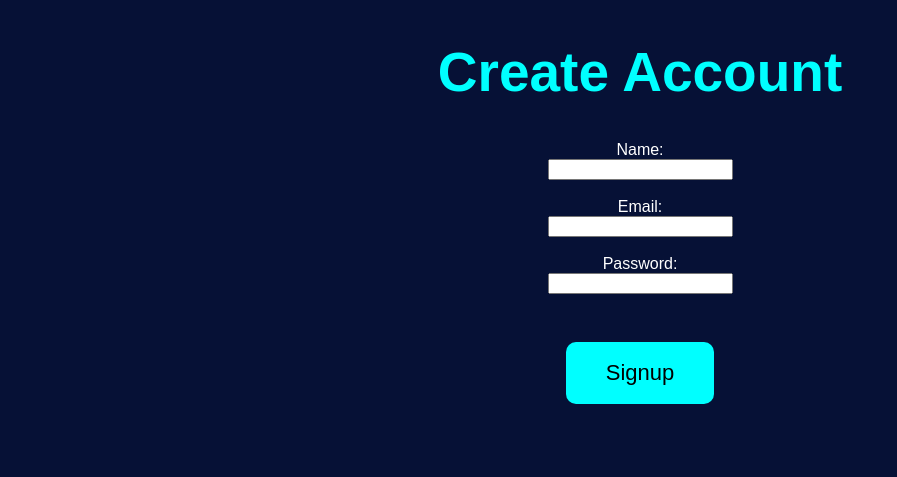
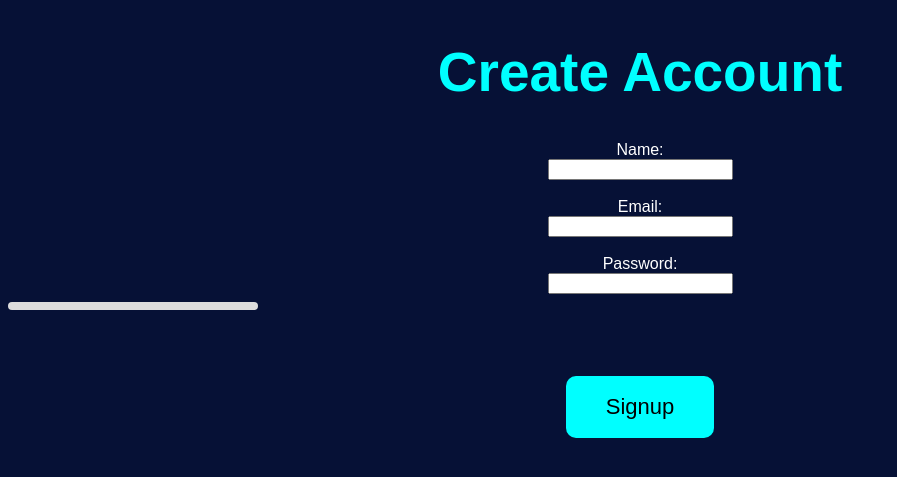
Before and after one commit to f2024408136-coder/CyberGuardian, a Flask app: page /signup in a window 1280 px wide. Shown: the top 477 px of the page, without its empty margins (0-897 px from the left). Run offline with Flask 3, Linux system fonts and the light colour scheme.

Commit message:
Added real-time password strength analyzer GUI

```diff
--- a/templates/signup.html
+++ b/templates/signup.html
@@ -3,6 +3,47 @@
 
 <head>
     <title>Signup - CyberGuardian</title>
+    <link rel="stylesheet" href="{{ url_for('static', filename='style.css') }}">
+
+    <style>
+        .strength-box {
+            margin-top: 8px;
+            padding: 8px 12px;
+            border-radius: 6px;
+            font-weight: bold;
+            color: white;
+            display: inline-block;
+            min-width: 120px;
+            text-align: center;
+        }
+
+        .weak {
+            background-color: #e74c3c;
+        }
+
+        .medium {
+            background-color: #f39c12;
+        }
+
+        .strong {
+            background-color: #27ae60;
+        }
+
+        .strength-bar {
+            height: 8px;
+            width: 250px;
+            background-color: #ddd;
+            border-radius: 4px;
+            margin-top: 8px;
+            overflow: hidden;
+        }
+
+        .strength-fill {
+            height: 100%;
+            width: 0%;
+            transition: width 0.3s, background-color 0.3s;
+        }
+    </style>
 </head>
 
 <body>
@@ -12,17 +53,63 @@
     <form method="POST">
 
         <label>Name:</label><br>
-        <input type="text" name="name"><br><br>
+        <input type="text" name="name" required><br><br>
 
         <label>Email:</label><br>
-        <input type="email" name="email"><br><br>
+        <input type="email" name="email" required><br><br>
 
         <label>Password:</label><br>
-        <input type="password" name="password"><br><br>
+        <input type="password" name="password" id="password" oninput="checkStrength()" required><br>
+
+        <div class="strength-bar">
+            <div class="strength-fill" id="strengthFill"></div>
+        </div>
+
+        <div id="strengthBox" class="strength-box" style="display:none;"></div>
+        <br><br>
 
         <button type="submit">Signup</button>
-        <link rel="stylesheet" href="{{ url_for('static', filename='style.css') }}">
     </form>
+
+    <script>
+        function checkStrength() {
+            var password = document.getElementById("password").value;
+            var box = document.getElementById("strengthBox");
+            var fill = document.getElementById("strengthFill");
+
+            var score = 0;
+
+            if (password.length >= 8) score++;
+            if (/[A-Z]/.test(password)) score++;
+            if (/[0-9]/.test(password)) score++;
+            if (/[@#$%^&*!]/.test(password)) score++;
+
+            if (password.length === 0) {
+                box.style.display = "none";
+                fill.style.width = "0%";
+                return;
+            }
+
+            box.style.display = "inline-block";
+
+            if (score <= 1) {
+                box.className = "strength-box weak";
+                box.innerText = "Weak";
+                fill.style.width = "33%";
+                fill.style.backgroundColor = "#e74c3c";
+            } else if (score <= 3) {
+                box.className = "strength-box medium";
+                box.innerText = "Medium";
+                fill.style.width = "66%";
+                fill.style.backgroundColor = "#f39c12";
+            } else {
+                box.className = "strength-box strong";
+                box.innerText = "Strong";
+                fill.style.width = "100%";
+                fill.style.backgroundColor = "#27ae60";
+            }
+        }
+    </script>
 
 </body>
 </html>
```
